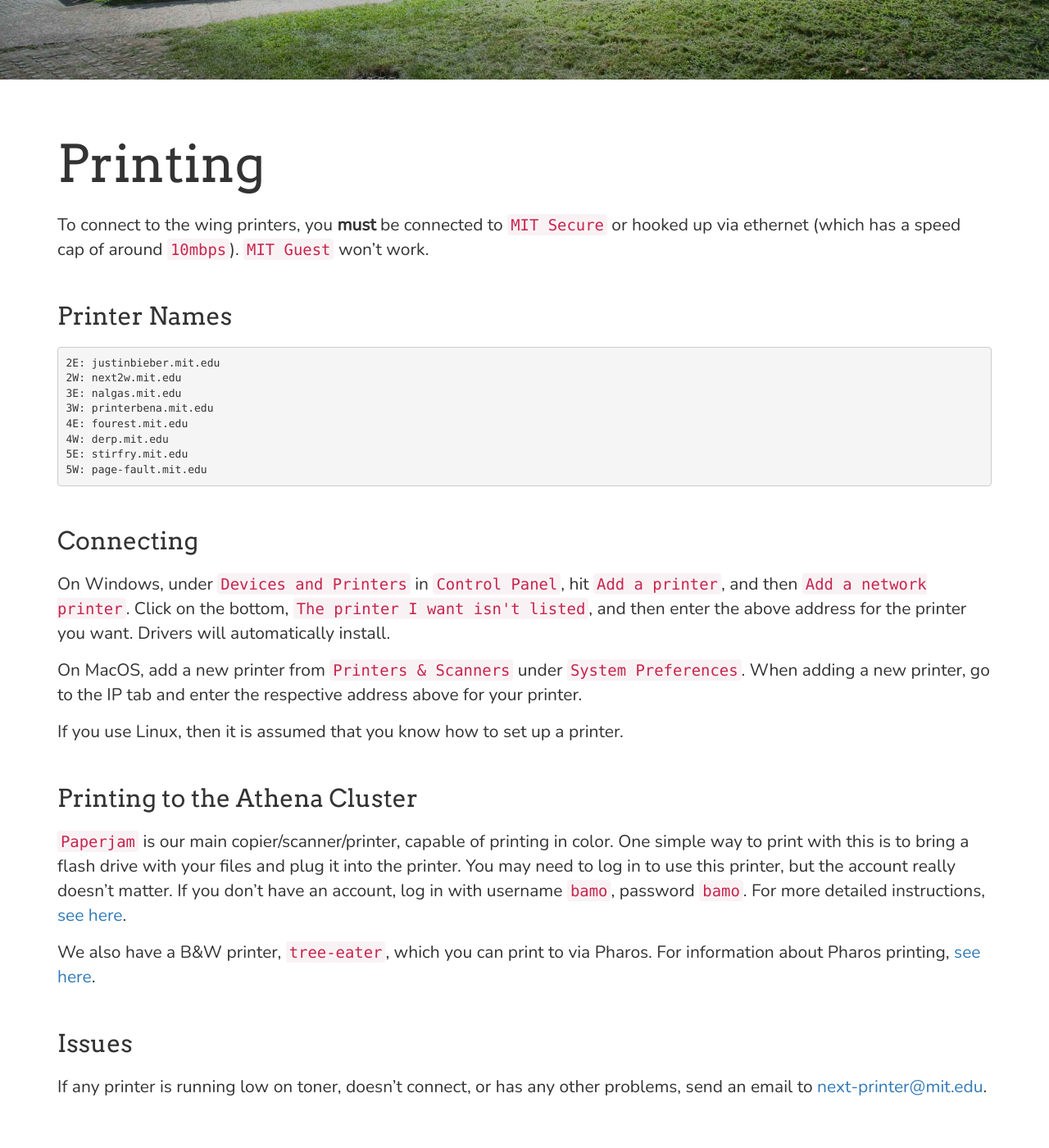
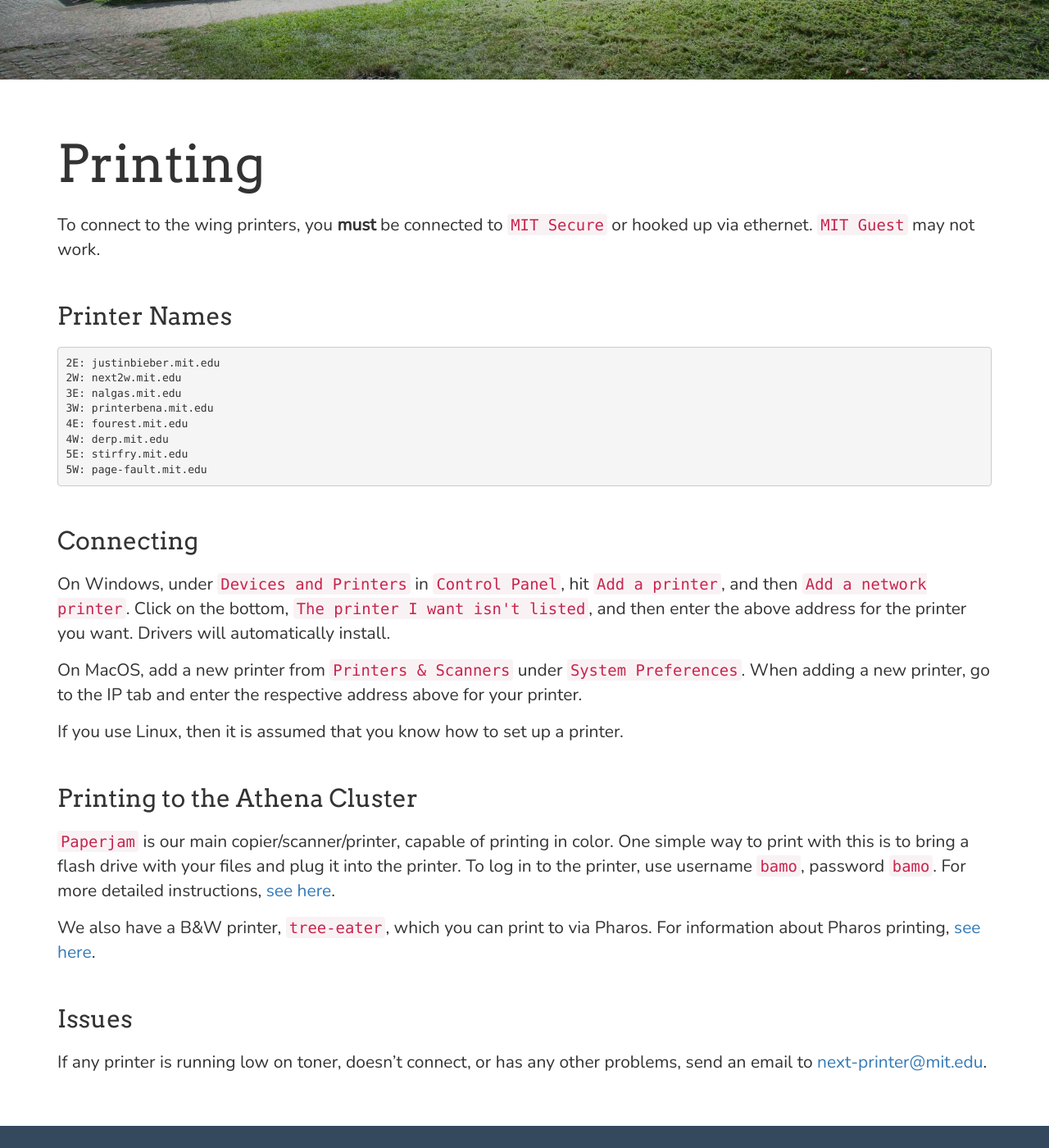
Before and after one commit to cory2067/next-house, a Jekyll site: the page built from pages/printing.md, in a window 1280 px wide and 1400 px high, scrolled down 353 px. Shown: the whole window at 82% size. Built offline with Jekyll 4.4.1, drawn with Linux system fonts in a browser that asks for light colours; nearby versions of some CDN libraries.

Commit message:
Update printing page.

````diff
--- a/pages/printing.md
+++ b/pages/printing.md
@@ -5,7 +5,7 @@
 ---
 
 To connect to the wing printers, you **must** be connected to `MIT Secure`
-or hooked up via ethernet (which has a speed cap of around `10mbps`). `MIT Guest` won't work.
+or hooked up via ethernet. `MIT Guest` may not work.
 
 ## Printer Names
 ```
@@ -32,8 +32,7 @@
 ## Printing to the Athena Cluster
 `Paperjam` is our main copier/scanner/printer, capable of printing in color.
 One simple way to print with this is to bring a flash drive with your files and plug it
-into the printer. You may need to log in to use this printer, but the account really doesn't matter.
-If you don't have an account, log in with username `bamo`, password `bamo`.
+into the printer. To log in to the printer, use username `bamo`, password `bamo`.
 For more detailed instructions, [see here]({{ site.url }}/static/PaperjamInstructions.pdf).
 
 We also have a B&W printer, `tree-eater`, which you can print to via Pharos. For information about
````
